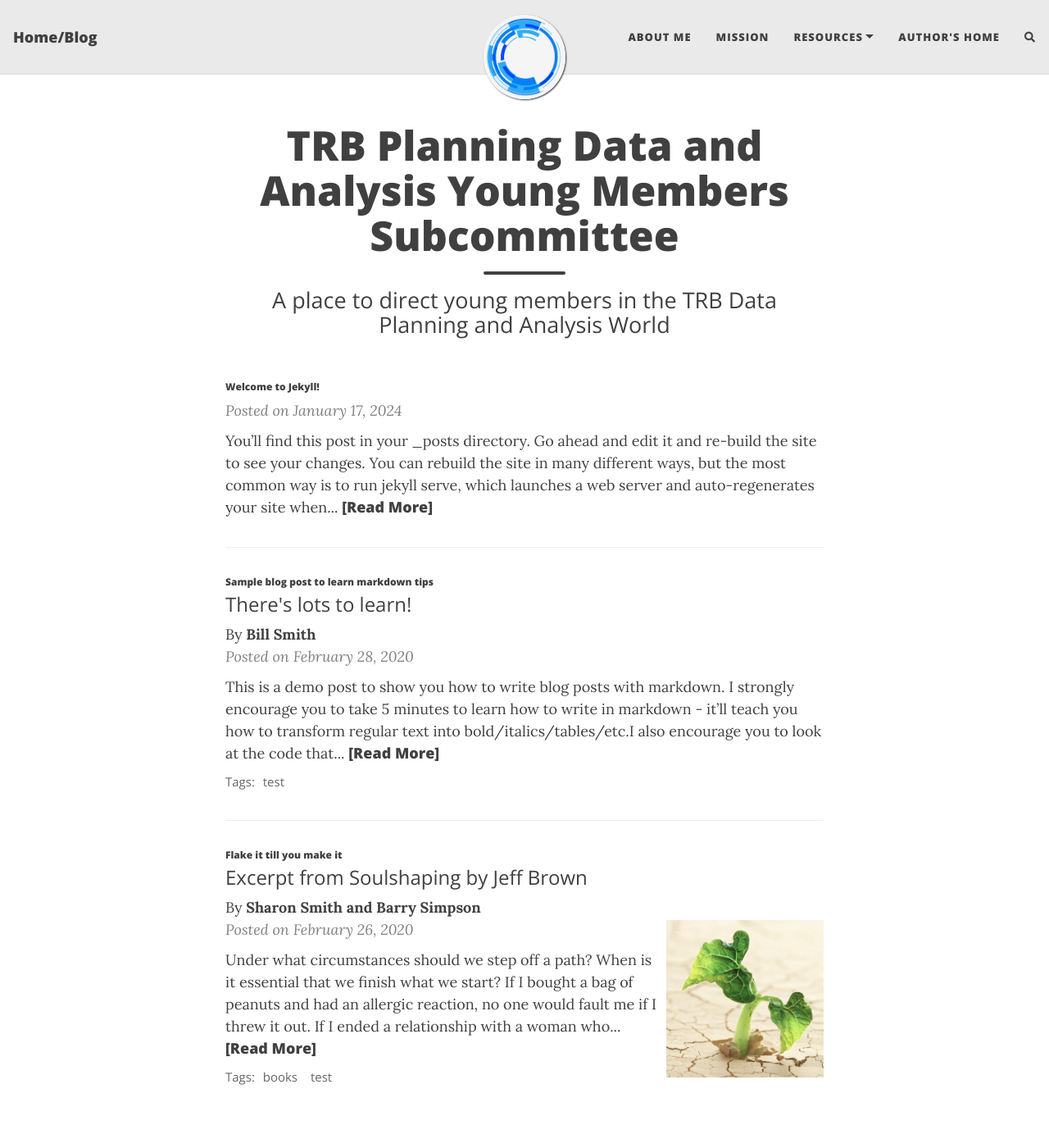
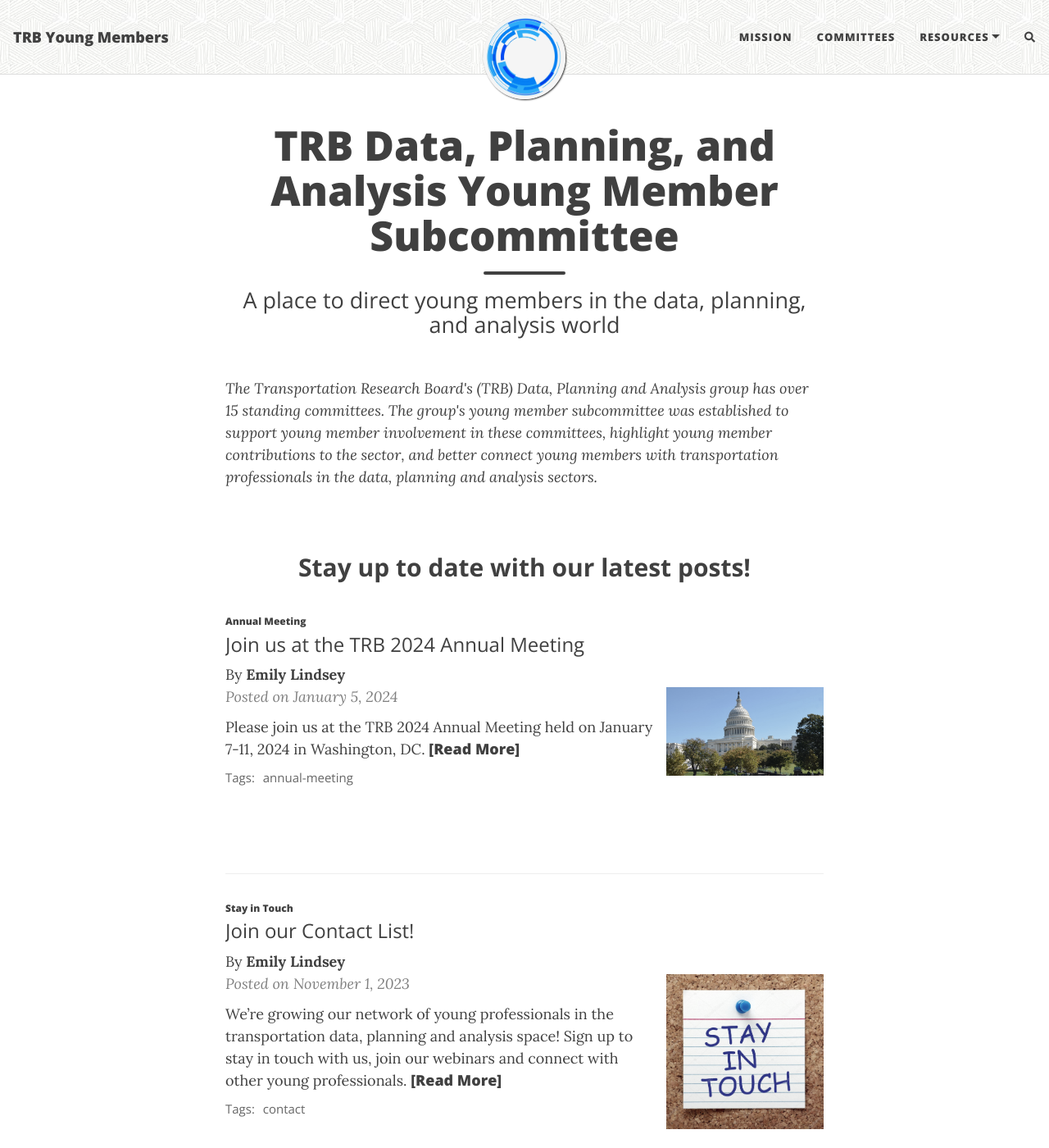
Before and after one commit to trb-dpa-young-member/website, a Jekyll site: the page built from index.html, in a window 1280 px wide and 1400 px high. Shown: the whole window at 82% size. Built offline with Jekyll 4.4.1, drawn with Linux system fonts in a browser that asks for light colours; nearby versions of some CDN libraries; the list of posts is cut into pages by our own code; comment, search, counter and statistics services are not loaded.

Commit message:
Clean up website

````diff
--- a/_config.yml
+++ b/_config.yml
@@ -10,7 +10,7 @@
 ############################
 
 # Name of website
-title:  Home/Blog
+title:  TRB Young Members
 
 # Your name to show in the footer
 author: Chris Day
@@ -20,12 +20,10 @@
 ###############################################
 
 navbar-links:
-  About Me: "aboutme"
   Mission: "mission"
+  Committees: "committees"
   Resources:
-    - Beautiful Jekyll: "https://beautifuljekyll.com"
-    - Learn markdown: "https://www.markdowntutorial.com/"
-  Author's home: "https://deanattali.com"
+    - Contact Us: "https://docs.google.com/forms/d/e/1FAIpQLSdt79itcj_a44s31qWtNLNXaRZXnpCMYbXGCAc_WmNs07Dnbw/viewform"
 
 ##########################
 # --- Build Settings --- #
@@ -82,7 +80,7 @@
   email: "elindsey@drcog.org"
   rss: true  # remove this line if you don't want to show an RSS link at the bottom
   #facebook: deanattali
-  github: https://github.com/trb-dpa-young-member/trb-dpa-young-member.github.io?tab=readme-ov-file
+  github: trb-dpa-young-member/website
   #twitter: daattali
   #patreon: DeanAttali
   #youtube: "@daattali"
@@ -172,8 +170,8 @@
 # Alternatively, the navbar, footer, and page background can be set to an image
 # instead of colour
 
-#navbar-img: "/assets/img/bgimage.png"
-#footer-img: "/assets/img/bgimage.png"
+navbar-img: "/assets/img/bgimage3.png"
+footer-img: "/assets/img/bgimage3.png"
 #page-img: "/assets/img/bgimage.png"
 
 # Suggest a colour for mobile browsers to use as the browser's theme. This is only supported by a few mobile browsers.
--- a/_posts/2020-02-26-flake-it-till-you-make-it.md
+++ /dev/null
@@ -1,18 +0,0 @@
----
-layout: post
-title: Flake it till you make it
-subtitle: Excerpt from Soulshaping by Jeff Brown
-cover-img: /assets/img/path.jpg
-thumbnail-img: /assets/img/thumb.png
-share-img: /assets/img/path.jpg
-tags: [books, test]
-author: Sharon Smith and Barry Simpson
----
-
-Under what circumstances should we step off a path? When is it essential that we finish what we start? If I bought a bag of peanuts and had an allergic reaction, no one would fault me if I threw it out. If I ended a relationship with a woman who hit me, no one would say that I had a commitment problem. But if I walk away from a seemingly secure route because my soul has other ideas, I am a flake?
-
-The truth is that no one else can definitively know the path we are here to walk. It’s tempting to listen—many of us long for the omnipotent other—but unless they are genuine psychic intuitives, they can’t know. All others can know is their own truth, and if they’ve actually done the work to excavate it, they will have the good sense to know that they cannot genuinely know anyone else’s. Only soul knows the path it is here to walk. Since you are the only one living in your temple, only you can know its scriptures and interpretive structure.
-
-At the heart of the struggle are two very different ideas of success—survival-driven and soul-driven. For survivalists, success is security, pragmatism, power over others. Success is the absence of material suffering, the nourishing of the soul be damned. It is an odd and ironic thing that most of the material power in our world often resides in the hands of younger souls. Still working in the egoic and material realms, they love the sensations of power and focus most of their energy on accumulation. Older souls tend not to be as materially driven. They have already played the worldly game in previous lives and they search for more subtle shades of meaning in this one—authentication rather than accumulation. They are often ignored by the culture at large, although they really are the truest warriors.
-
-A soulful notion of success rests on the actualization of our innate image. Success is simply the completion of a soul step, however unsightly it may be. We have finished what we started when the lesson is learned. What a fear-based culture calls a wonderful opportunity may be fruitless and misguided for the soul. Staying in a passionless relationship may satisfy our need for comfort, but it may stifle the soul. Becoming a famous lawyer is only worthwhile if the soul demands it. It is an essential failure if you are called to be a monastic this time around. If you need to explore and abandon ten careers in order to stretch your soul toward its innate image, then so be it. Flake it till you make it.
--- a/_posts/2020-02-28-sample-markdown.md
+++ /dev/null
@@ -1,91 +0,0 @@
----
-layout: post
-title: Sample blog post to learn markdown tips
-subtitle: There's lots to learn!
-gh-repo: daattali/beautiful-jekyll
-gh-badge: [star, fork, follow]
-tags: [test]
-comments: true
-author: Bill Smith
----
-
-{: .box-success}
-This is a demo post to show you how to write blog posts with markdown.  I strongly encourage you to [take 5 minutes to learn how to write in markdown](https://markdowntutorial.com/) - it'll teach you how to transform regular text into bold/italics/tables/etc.<br/>I also encourage you to look at the [code that created this post](https://raw.githubusercontent.com/daattali/beautiful-jekyll/master/_posts/2020-02-28-sample-markdown.md) to learn some more advanced tips about using markdown in Beautiful Jekyll.
-
-**Here is some bold text**
-
-## Here is a secondary heading
-
-[This is a link to a different site](https://deanattali.com/) and [this is a link to a section inside this page](#local-urls).
-
-Here's a table:
-
-| Number | Next number | Previous number |
-| :------ |:--- | :--- |
-| Five | Six | Four |
-| Ten | Eleven | Nine |
-| Seven | Eight | Six |
-| Two | Three | One |
-
-How about a yummy crepe?
-
-![Crepe](https://beautifuljekyll.com/assets/img/crepe.jpg)
-
-It can also be centered!
-
-![Crepe](https://beautifuljekyll.com/assets/img/crepe.jpg){: .mx-auto.d-block :}
-
-Here's a code chunk:
-
-~~~
-var foo = function(x) {
-  return(x + 5);
-}
-foo(3)
-~~~
-
-And here is the same code with syntax highlighting:
-
-```javascript
-var foo = function(x) {
-  return(x + 5);
-}
-foo(3)
-```
-
-And here is the same code yet again but with line numbers:
-
-{% highlight javascript linenos %}
-var foo = function(x) {
-  return(x + 5);
-}
-foo(3)
-{% endhighlight %}
-
-## Boxes
-You can add notification, warning and error boxes like this:
-
-### Notification
-
-{: .box-note}
-**Note:** This is a notification box.
-
-### Warning
-
-{: .box-warning}
-**Warning:** This is a warning box.
-
-### Error
-
-{: .box-error}
-**Error:** This is an error box.
-
-## Local URLs in project sites {#local-urls}
-
-When hosting a *project site* on GitHub Pages (for example, `https://USERNAME.github.io/MyProject`), URLs that begin with `/` and refer to local files may not work correctly due to how the root URL (`/`) is interpreted by GitHub Pages. You can read more about it [in the FAQ](https://beautifuljekyll.com/faq/#links-in-project-page). To demonstrate the issue, the following local image will be broken **if your site is a project site:**
-
-![Crepe](/assets/img/crepe.jpg)
-
-If the above image is broken, then you'll need to follow the instructions [in the FAQ](https://beautifuljekyll.com/faq/#links-in-project-page). Here is proof that it can be fixed:
-
-![Crepe]({{ '/assets/img/crepe.jpg' | relative_url }})
--- /dev/null
+++ b/_posts/2023-11-01-stay-in-touch.md
@@ -0,0 +1,15 @@
+---
+layout: post
+title: Stay in Touch
+subtitle: Join our Contact List!
+thumbnail-img: /assets/img/touch.jpg
+cover-img: /assets/img/touch3.jpg
+tags: [contact]
+comments: true
+author: Emily Lindsey
+---
+
+We're growing our network of young professionals in the transportation data, planning and analysis space! Sign up to stay in touch with us, join our webinars and connect with other young professionals.
+
+{: .box-success}
+Join our contact list by filling out this [google form](https://docs.google.com/forms/d/e/1FAIpQLSdt79itcj_a44s31qWtNLNXaRZXnpCMYbXGCAc_WmNs07Dnbw/viewform).
--- /dev/null
+++ b/_posts/2024-01-05-trb2024.md
@@ -0,0 +1,16 @@
+---
+layout: post
+title: Annual Meeting
+subtitle: Join us at the TRB 2024 Annual Meeting
+cover-img: /assets/img/dc.jpg
+thumbnail-img: /assets/img/dc.jpg
+share-img: /assets/img/dc.jpg
+tags: [annual-meeting]
+author: Emily Lindsey
+---
+
+Please join us at the TRB 2024 Annual Meeting held on January 7-11, 2024 in Washington, DC.
+
+Registration can be found [here](https://www.trb.org/AnnualMeeting/AnnualMeeting.aspx).
+
+And remember, registration fees for young members (those under the age of 30) are a fraction of the regular price!
--- a/_posts/2024-01-17-welcome-to-jekyll.markdown
+++ /dev/null
@@ -1,29 +0,0 @@
----
-layout: post
-title:  "Welcome to Jekyll!"
-date:   2024-01-17 11:00:33 -0700
-categories: jekyll update
----
-You’ll find this post in your `_posts` directory. Go ahead and edit it and re-build the site to see your changes. You can rebuild the site in many different ways, but the most common way is to run `jekyll serve`, which launches a web server and auto-regenerates your site when a file is updated.
-
-Jekyll requires blog post files to be named according to the following format:
-
-`YEAR-MONTH-DAY-title.MARKUP`
-
-Where `YEAR` is a four-digit number, `MONTH` and `DAY` are both two-digit numbers, and `MARKUP` is the file extension representing the format used in the file. After that, include the necessary front matter. Take a look at the source for this post to get an idea about how it works.
-
-Jekyll also offers powerful support for code snippets:
-
-{% highlight ruby %}
-def print_hi(name)
-  puts "Hi, #{name}"
-end
-print_hi('Tom')
-#=> prints 'Hi, Tom' to STDOUT.
-{% endhighlight %}
-
-Check out the [Jekyll docs][jekyll-docs] for more info on how to get the most out of Jekyll. File all bugs/feature requests at [Jekyll’s GitHub repo][jekyll-gh]. If you have questions, you can ask them on [Jekyll Talk][jekyll-talk].
-
-[jekyll-docs]: https://jekyllrb.com/docs/home
-[jekyll-gh]:   https://github.com/jekyll/jekyll
-[jekyll-talk]: https://talk.jekyllrb.com/
--- /dev/null
+++ b/committees.md
@@ -0,0 +1,74 @@
+---
+layout: page
+title: Committees
+subtitle: Data, Planning, and Analysis Group (AE) Transportation Planning and Analysis Section (AEP) Standing Committees
+---
+
+Below are a list of the TRB Data, Planning, and Analysis standing committees. It may be a good idea to [*become a friend*](https://www.mytrb.org/Committees/SelfNominationAsFriend) of a committee that you are interested in.
+
+**Standing Committee on Transportation Planning Policy and Processes (AEP10)**
+
+Scope: The Standing Committee for Transportation Planning Policy and Processes (AEP10) addresses the dynamic institutional relationships and interactive processes associated with transportation planning and its governance stakeholders. It supports the critical role of developing, managing and implementing long range plans (both within the traditional transportation planning process as well as within a multitude of related topics), as well as policy development, performance management and research across all transportation modes. The committee also provides an objective, collaborative forum to explore all related facets of transportation planning including strategic, technical and consensus building roles.
+
+Chair: William Frawley  [b-frawley@tti.tamu.edu](mailto:b-frawley@tti.tamu.edu)
+
+**Standing Committee on Transportation Planning Analysis and Application (AEP15)**
+
+Scope: The Standing Committee for Transportation Planning Methods and Applications focuses on traditional, new and/or improved transportation planning methods and techniques, with an emphasis on their practical application for transportation planning across the range of rural, small and medium sized urban areas, as well as large metropolitan areas and mega regions. The Committee expressly promotes participation in the research process and fosters the close linkage of analytic methods with modeling and other forms of technical planning practices that have tangible benefits for real-world applications including translation of technical data and information to inform discussion and debates about broad community based policy decisions.. This includes networking and the exchange of ideas among researchers, practitioners and experts in other relevant fields of study that have tangible benefits for real-world applications.
+
+Chair: Hannah Twaddell  [hannah.twaddell@icf.com](mailto:hannah.twaddell@icf.com)
+
+**Standing Committee on Transportation Needs of National Parks and Public Lands (AEP20)**
+
+Scope: The Committee is concerned with the role of transportation in providing access to and mobility within National Parks, other Federal Land Management Agencies (FLMAs) such as the U.S. Forest Service and Bureau of Land Management, as well as other public lands such as state parks.  It provides a forum for representatives from transportation and land management agencies, tourism groups, universities, consultants, and public officials to share information on a variety of management issues regarding access, circulation, travel modes, safety, congestion, planning, asset management, operations, maintenance and wayfinding on public lands. In addition, the Committee identifies research, data collection and performance needs related to managing recreational travel and tourism.  Because transportation and its role is driven by individual missions of the respective agencies, research and implementation of items at the field level can present unique challenges and opportunities across the spectrum to share findings and advance the practice of transportation in these natural settings.  This Committee provides an excellent forum to articulate those considerations and coalesce around key research directions and critical research issues brought forth by TRB.
+
+Chair: Natalie Villwock-Witte  [n.villwockwitte@montana.edu](mailto:n.villwockwitte@montana.edu)
+
+**Standing Committee on Travel Survey Methods (AEP25)**
+
+Scope: The committee focuses on all types of travel or activity surveys, including those pertaining to motorized and non-motorized travel; household and commercial travel; travel involving single or multiple occupancy vehicles; and workplace, visitor, or recreational travel. In terms of these various types of surveys, the committee is concerned with survey design, sampling, instrument development, data collection, data processing, data analysis, and reporting of results.
+
+Chair: Zachary Patterson  [Zachary.Patterson@concordia.ca](mailto:Zachary.Patterson@concordia.ca)
+
+**Standing Committee on Traveler Behavior and Values (AEP30)**
+
+Scope: The committee will be concerned with promoting research and disseminating research results on traveler values, attitudes, and behavior. Traveler values and attitudes refer to motivational, cognitive, situation and disposition factors determining human behavior. Traveler behavior refers primarily to the modeling and analysis of travel demand, based on theories from a variety of scientific fields. These include but are not limited to time use and activity-based approaches, longitudinal methods, and spatial behavior at any level of aggregation (e.g., individual, household, community, and so forth). The committee will serve as a forum for the development, testing, and dissemination of new interdisciplinary methods of inquiry.
+
+Chair: Khandker Nurul Habib  [khandker.nurulhabib@utoronto.ca](mailto:khandker.nurulhabib@utoronto.ca)
+
+**Standing Committee on Effects of Information and Communication Technologies (ICT) on Travel Choices (AEP35)**
+
+Scope: The committee aims to advance our understanding of the complex interrelationships between Information and Communication Technologies (ICTs) and activity-travel choices. The committee is interested in conceptual, methodological, experimental, and empirical studies addressing topics including, but not limited to, telecommuting, e-shopping, e-hailing, real-time information, social-media, various apps available on mobile devices, and the use of virtual/augmented reality and gamification to understand behavior.
+
+Chair: Giovanni Circella  [gcircella@ucdavis.edu](mailto:gcircella@ucdavis.edu)
+
+**Standing Committee on Transportation Network Modeling (AEP40)**
+
+Scope: The committee will promote research and information exchange in transportation network modeling, an interdisciplinary field spanning Computer Science, Logistics, Mathematics, Operations Research, Telecommunications, and Transportation Science.  The committee will also focus on: the understanding and modeling of the technological and behavioral factors affecting the performance of transportation systems; modeling the interactions between the infrastructure and transportation networks; and the development and use of models to evaluate the quantity and quality of transportation facilities and services. The committee will serve as a focus for the development, adaptation, and implementation of quantitative and computer-based methodologies for the above purposes. The committee will cut across traditional modal boundaries, seeking unifying conceptual and methodological frameworks, yet highlighting modal differences. As such, it will foster effective and rapid sharing of information and experiences among researchers, practitioners, regulators and decision makers.
+
+Chair: Yanfeng Ouyang  [yfouyang@illinois.edu](mailto:yfouyang@illinois.edu)
+
+**Standing Committee on Transportation Demand Forecasting (AEP50)**
+
+Scope: The focus of this committee includes the development, application, and dissemination of improved demand forecasting techniques, within the integrated context of the interaction of transportation demand with the land-use form, demographic composition, and technological state of the activity-travel environment. All aspects related to theory, data estimation, and application are of direct interest to the committee, with an emphasis on research developments that have the potential to be implemented in the near future.
+
+Chair: Elizabeth Sall  [easall@gmail.com](mailto:easall@gmail.com)
+
+**Standing Committee on Transportation Demand Management (AEP60)**
+
+Scope: The Transportation Demand Management Committee focuses on research and application of strategies for modifying travel behavior to achieve more equitable mobility outcomes while making better, more efficient use of transportation infrastructure. These strategies include, but are not limited to: pricing, behavioral incentives, parking and curbside management, mobility-as a-service, and supporting modes like transit, walking, biking, and sharing rides. The committee is also focused on the development and integration of new technologies to provide travel information to users and enable next generation mobility options.
+
+Cochair: Richard Baker  [trey.baker@wsp.com](mailto:trey.baker@wsp.com)
+Cochair: Tien-Tien Chan  [tchan@nelsonnygaard.com](mailto:tchan@nelsonnygaard.com)
+
+**Standing Committee on Environmental Analysis and Ecology (AEP70)**
+
+Scope: The committee is concerned with the integration of environmentally- and ecologically-sound principles in applied research, education, practice and policy associated with all modes of surface-based transportation. It applies a multidisciplinary, science-based approach pertaining to the interactions between the human, physical and natural environments.
+
+Chair: Meridith Krebs  [meridith.krebs@kimley-horn.com](mailto:meridith.krebs@kimley-horn.com)
+
+**Standing Committee on Transportation-Related Noise and Vibration (AEP80)**
+
+Scope: To look at transportation-related noise and vibration and to evaluate alternative strategies and control techniques for reducing noise and vibration levels and for evaluating their environmental impact.
+
+Chair: Adam Alexander  [aalexander@gfnet.com](mailto:aalexander@gfnet.com)
--- a/index.html
+++ b/index.html
@@ -1,15 +1,14 @@
 ---
 layout: home
-title: TRB Planning Data and Analysis Young Members Subcommittee
-subtitle: A place to direct young members in the TRB Data Planning and Analysis World
+title: TRB Data, Planning, and Analysis Young Member Subcommittee
+subtitle: A place to direct young members in the data, planning, and analysis world
 ---
 
-<head>
-    <!-- Other head elements -->
 
-    <style>
-      .post-title {
-        font-size: 26px; /* Adjust the font size as needed */
-      }
-    </style>
-  </head>
+<p>
+    <i>The Transportation Research Board's (TRB) Data, Planning and Analysis group has over 15 standing committees. The group's young member subcommittee was established to support young member involvement in these committees, highlight young member contributions to the sector, and better connect young members with transportation professionals in the data, planning and analysis sectors. </i>
+</p>
+
+<div style="text-align: center; margin-top: 80px;">
+    <h2 style="font-weight: bold;">Stay up to date with our latest posts!</h2>
+  </div>
--- a/mission.md
+++ b/mission.md
@@ -1,16 +1,6 @@
 ---
 layout: page
 title: Mission
-subtitle: Why you'd want to go on a date with me
 ---
 
-My name is Inigo Montoya. I have the following qualities:
-
-- I rock a great mustache
-- I'm extremely loyal to my family
-
-What else do you need?
-
-### My story
-
-To be honest, I'm having some trouble remembering right now, so why don't you just watch [my movie](https://en.wikipedia.org/wiki/The_Princess_Bride_%28film%29) and it will answer **all** your questions.
+The Transportation Research Board's (TRB) Data, Planning and Analysis group has over 15 standing committees. The group's young member subcommittee was established to support young member involvement in these committees, highlight young member contributions to the sector, and better connect young members with transportation professionals in the data, planning and analysis sectors.
````
Also changed, not shown: aboutme.md (deleted, +0 -5 lines), assets/img/404-southpark.jpg (deleted), assets/img/bgimage2.png (added), assets/img/bgimage3.png (added), assets/img/dc.jpg (added), assets/img/touch.jpg (added), assets/img/touch2.jpg (added), assets/img/touch3.jpg (added), assets/img/touch3.png (added), assets/img/trb.png (added).
